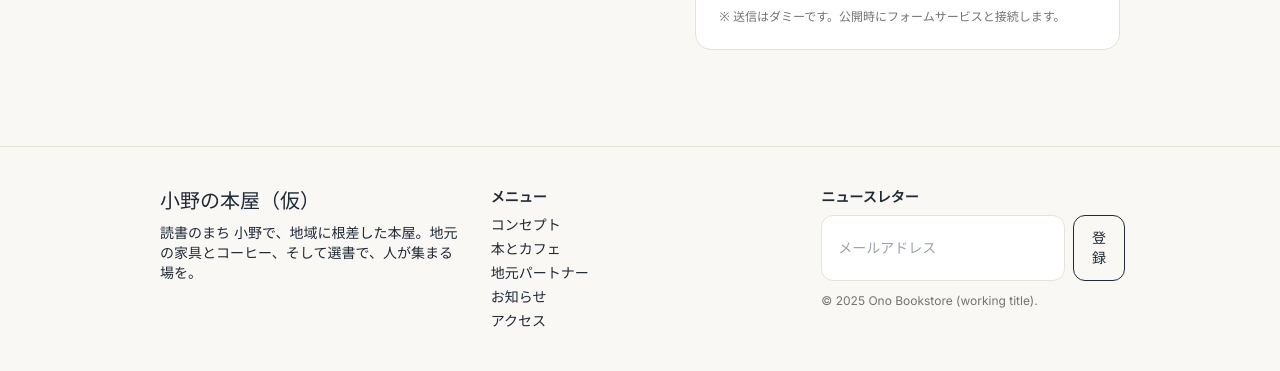
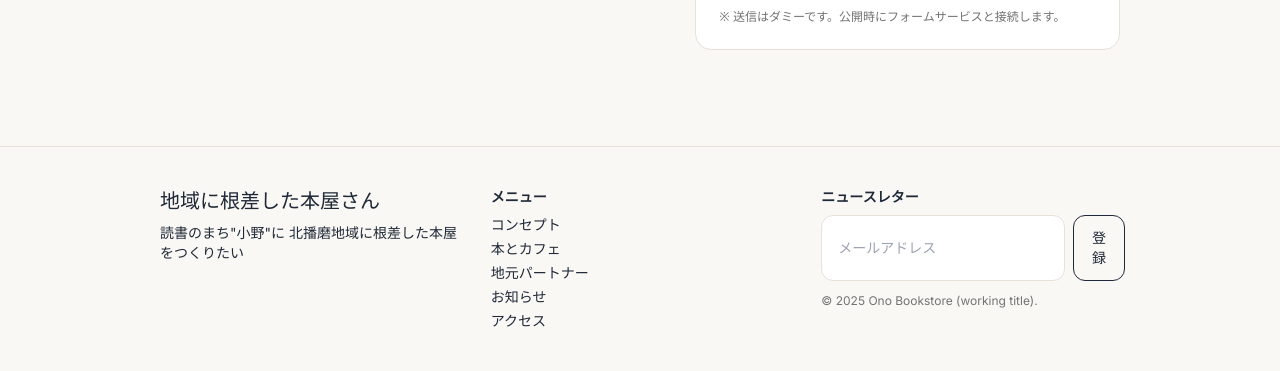
Before and after one commit to Yoshihiro-ai/ono-bookstore, a plain HTML site: page index.html in a window 1280 px wide. Shown: the part 3107-3478 px from the top of the page. Drawn offline with nearby package versions, Linux system fonts and the light colour scheme.

Commit message:
Update index.html

```diff
--- a/index.html
+++ b/index.html
@@ -195,8 +195,8 @@
   <footer class="mt-10 rule">
     <div class="container-narrow px-5 py-10 grid md:grid-cols-3 gap-8 text-sm">
       <div>
-        <div class="serif text-xl">小野の本屋（仮）</div>
-        <p class="mt-2">読書のまち 小野で、地域に根差した本屋。地元の家具とコーヒー、そして選書で、人が集まる場を。</p>
+        <div class="serif text-xl">地域に根差した本屋さん</div>
+        <p class="mt-2">読書のまち"小野"に 北播磨地域に根差した本屋をつくりたい</p>
       </div>
       <div>
         <div class="font-semibold">メニュー</div>
```
